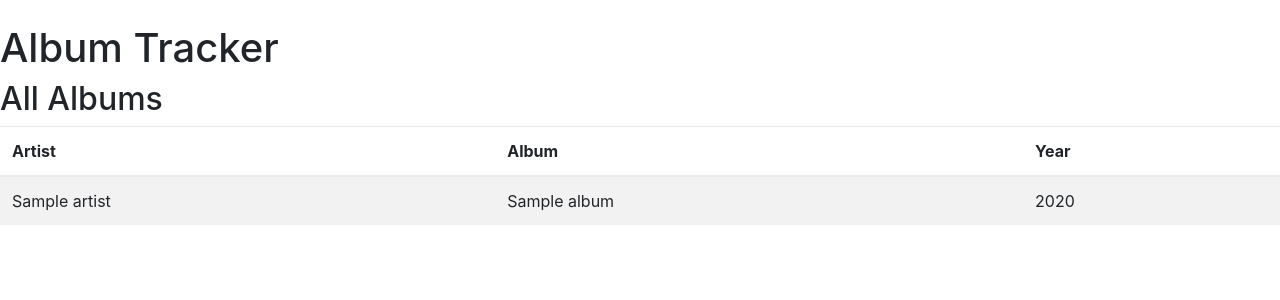
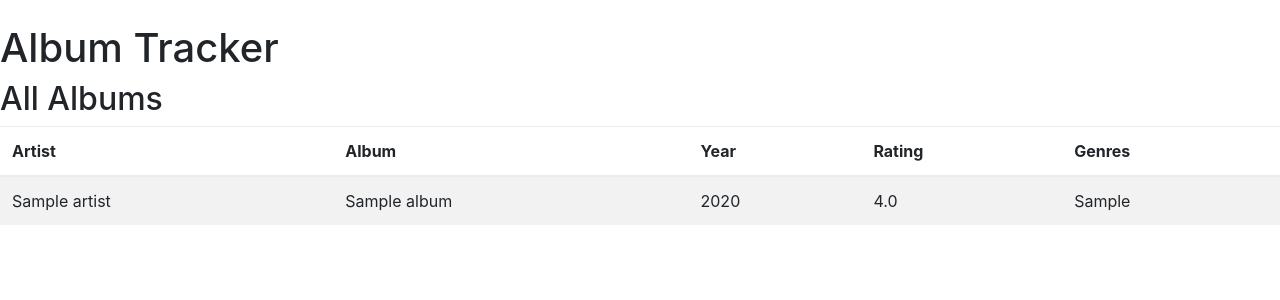
Before and after one commit to sierracodes/music-tracker, a Django app: page /tracker/ in a window 1280 px wide. Shown: the part 56-356 px from the top of the page. Run offline with Django 3.2, Linux system fonts and the light colour scheme; tables that the repository leaves empty hold one stand-in row (values such as "Sample post"); some libraries are stand-ins or nearby versions.

Commit message:
Add rating to admin and index tables, add ordering to album/artist

```diff
--- a/mutrack/tracker/admin.py
+++ b/mutrack/tracker/admin.py
@@ -7,6 +7,6 @@ admin.site.register(Artist)
 admin.site.register(PrimaryGenre)
 
 class AlbumAdmin(admin.ModelAdmin):
-    list_display = ['name', 'artist_name', 'year']
+    list_display = ['name', 'artist_name', 'year', 'rating']
 
 admin.site.register(Album, AlbumAdmin)
--- a/mutrack/tracker/models.py
+++ b/mutrack/tracker/models.py
@@ -55,6 +55,9 @@ class Artist(models.Model):
     def __str__(self):
         return self.name
 
+    class Meta:
+        ordering = ('name',)
+
 
 class Album(models.Model):
     """A model representing an album.
@@ -76,6 +79,7 @@ class Album(models.Model):
 
     class Meta:
         unique_together = ('name', 'artist')
+        ordering = ('-rating', 'artist', 'name')
 
 
 class Listen(models.Model):
--- a/mutrack/tracker/templates/tracker/index.html
+++ b/mutrack/tracker/templates/tracker/index.html
@@ -16,6 +16,8 @@
         <th>Artist</th>
         <th>Album</th>
         <th>Year</th>
+        <th>Rating</th>
+        <th>Genres</th>
       </tr>
     </thead>
     <tbody>
@@ -24,6 +26,8 @@
         <td>{{ album.artist.name }}</td>
         <td>{{ album.name }}</td>
         <td>{{ album.year }}</td>
+        <td>{{ album.rating }}</td>
+        <td>{{ album.secondary_genres }}</td>
       </tr>
       {% endfor %}
     </tbody>
```
